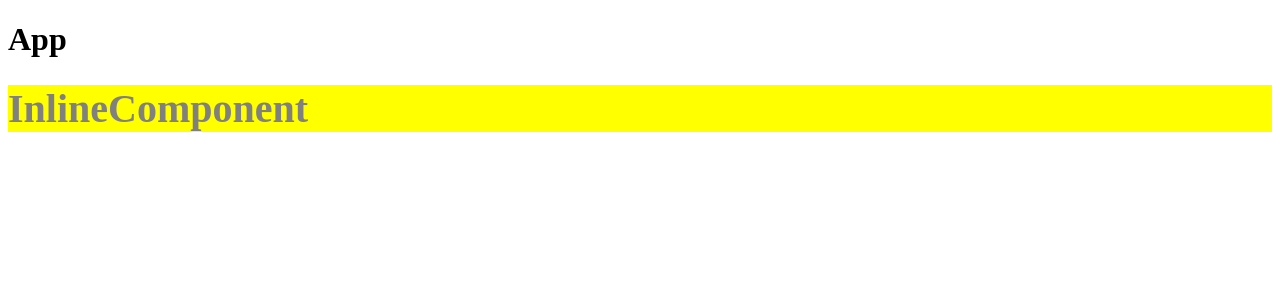
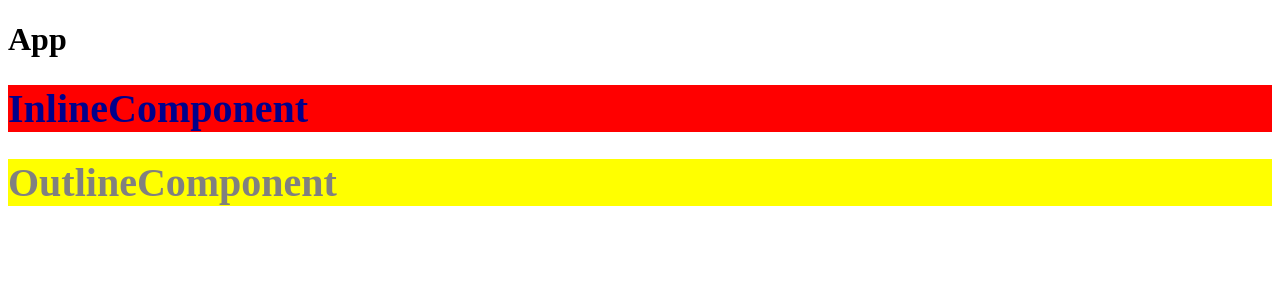
Before and after one commit to wewececetw/reactTodoApp, a React (Vite) app: page / in a window 1280 px wide. Shown: the top 300 px of the page. Built offline with nearby package versions, Linux system fonts and the light colour scheme.

Commit message:
feat: 使用 CSS 模組來設計樣式

```diff
--- a/src/App.jsx
+++ b/src/App.jsx
@@ -1,3 +1,4 @@
+import OutlineComponent from "./components/OutlineComponent";
 import Todo from "./components/Todo";
 import InlineComponent from "./components/inlineComponent";
 
@@ -7,6 +8,7 @@ function App() {
       <h1>App</h1>
       {/* <Todo /> */}
       <InlineComponent />
+      <OutlineComponent />
     </div>
   );
 }
--- a/src/components/InlineComponent.jsx
+++ b/src/components/InlineComponent.jsx
@@ -1,8 +1,8 @@
-import "../css/style.css";
+import styles from "./inlinecomponent.module.css";
 export default function InlineComponent() {
   return (
     <div>
-      <h1 className="header">InlineComponent</h1>
+      <h1 className={styles.header}>InlineComponent</h1>
     </div>
   );
 }
--- /dev/null
+++ b/src/components/OutlineComponent.jsx
@@ -0,0 +1,8 @@
+import styles from "./outlinecomponent.module.css";
+export default function OutlineComponent() {
+  return (
+    <div>
+      <h1 className={styles.header}>OutlineComponent</h1>
+    </div>
+  );
+}
--- /dev/null
+++ b/src/components/inlinecomponent.module.css
@@ -0,0 +1,5 @@
+.header {
+  color: darkblue;
+  background-color: red;
+  font-size: 40px;
+}
--- /dev/null
+++ b/src/components/outlinecomponent.module.css
@@ -0,0 +1,5 @@
+.header {
+  color: gray;
+  background-color: yellow;
+  font-size: 40px;
+}
```
